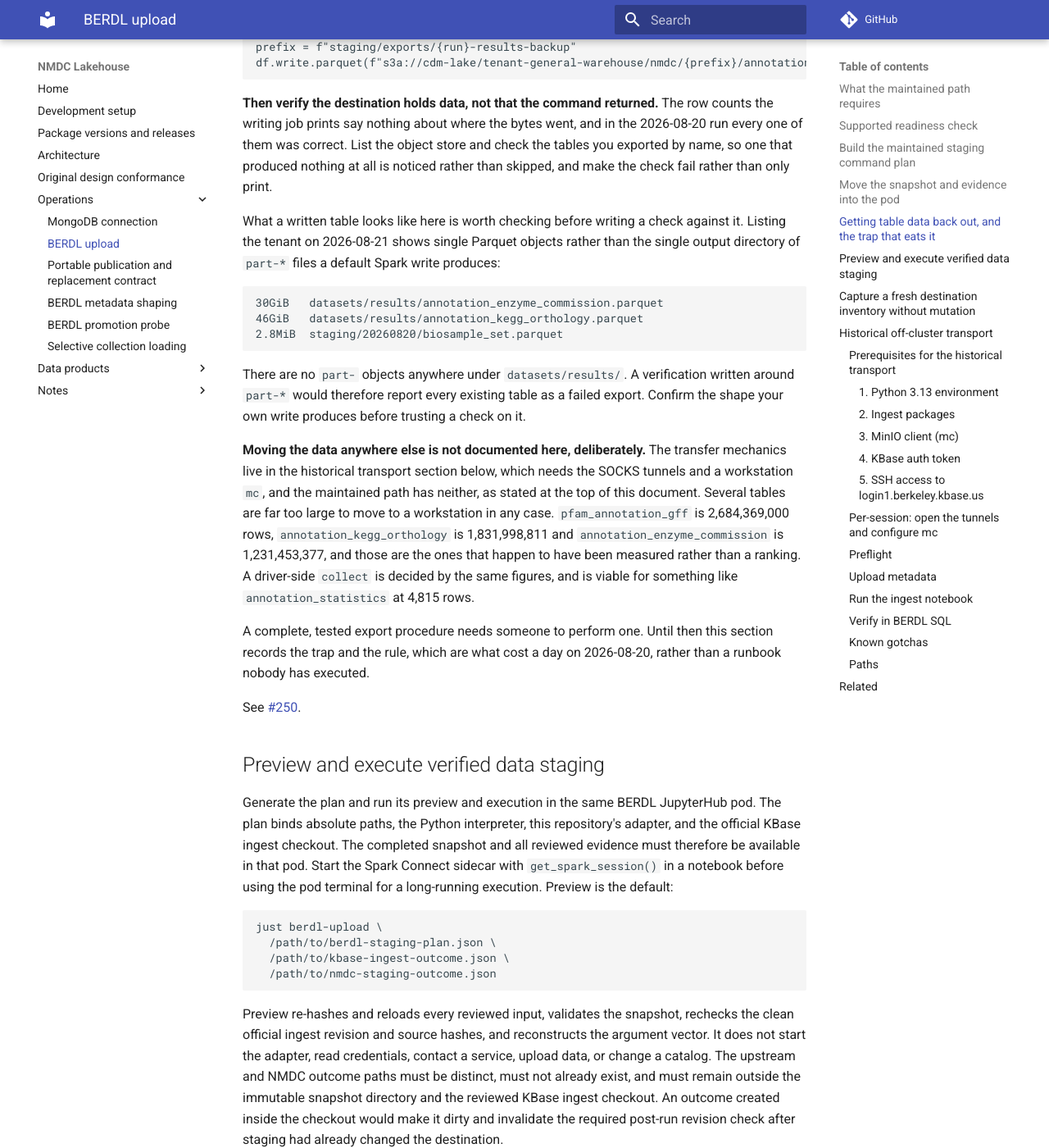
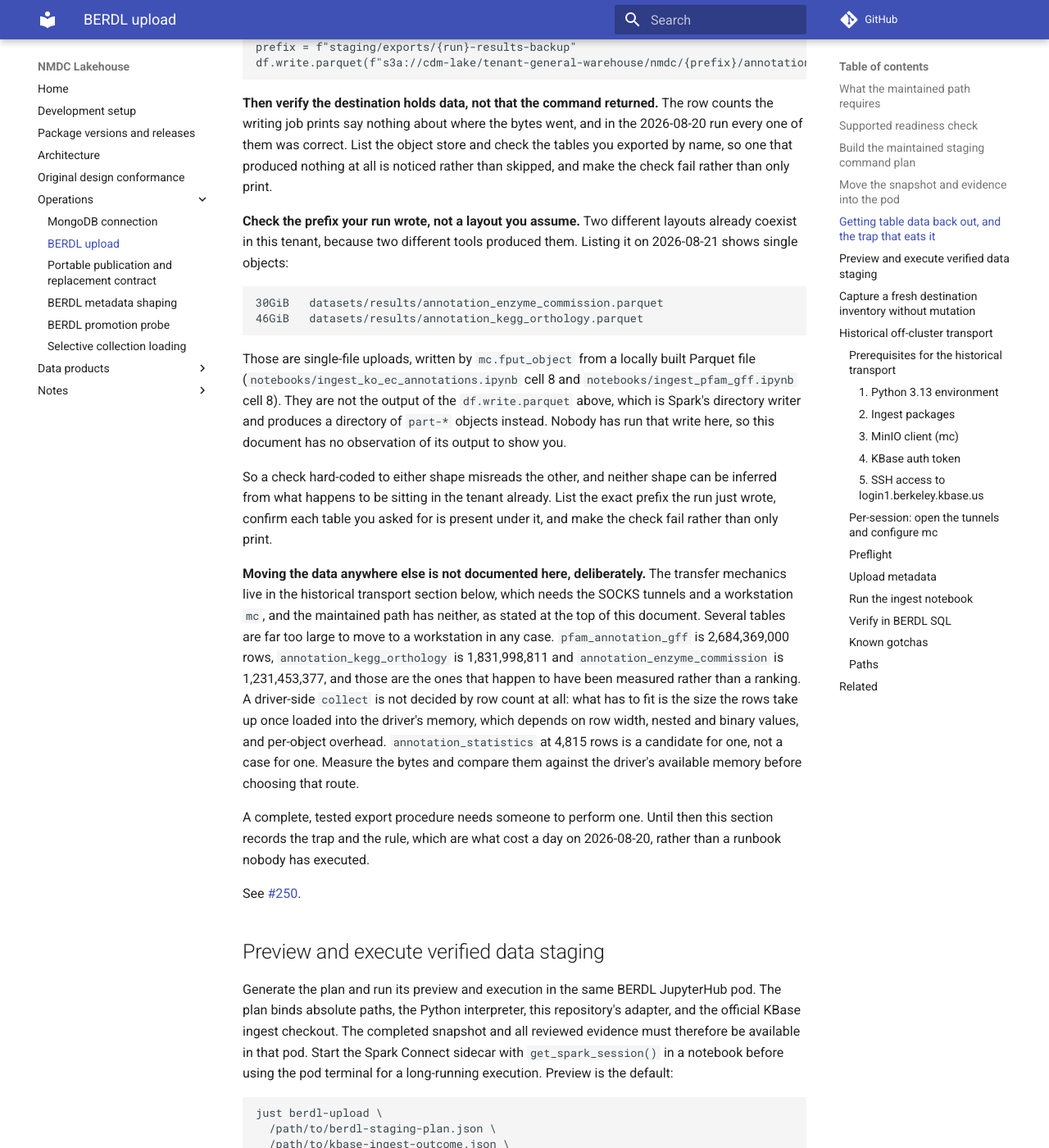
Before and after one commit to microbiomedata/nmdc-lakehouse, an MkDocs documentation site: the page built from docs/berdl-upload.md, in a window 1280 px wide and 1400 px high, scrolled down 6278 px. Shown: the whole window at 82% size. Built offline with MkDocs 1.6.1 and Material for MkDocs 9.7.7, drawn with Linux system fonts in a browser that asks for light colours; comment, search, counter and statistics services are not loaded.

Commit message:
Stop inferring the Spark writer's output from objects it did not write
The section documented a Spark df.write.parquet and then verified against a
listing of datasets/results, concluding no part- objects exist so a part-* check
would be wrong. Those objects were uploaded by mc.fput_object from locally built
Parquet files, in ingest_ko_ec_annotations.ipynb cell 8 and ingest_pfam_gff.ipynb
cell 8. Spark's directory writer produces part-* objects, and nobody has run it
here, so the document had no observation of the write it was documenting.

Both layouts exist in the tenant because two tools made them. The section now
says that, and says to list the prefix the run actually wrote instead of assuming
either shape.

Row count also cannot decide a driver-side collect. What has to fit is the size
in driver memory, so 4,815 rows is a candidate rather than a case.

Co-Authored-By: Claude Opus 5 (1M context) <noreply@anthropic.com>

````diff
--- a/docs/berdl-upload.md
+++ b/docs/berdl-upload.md
@@ -323,19 +323,26 @@ counts the writing job prints say nothing about where the bytes went, and in the
 tables you exported by name, so one that produced nothing at all is noticed
 rather than skipped, and make the check fail rather than only print.
 
-What a written table looks like here is worth checking before writing a check
-against it. Listing the tenant on 2026-08-21 shows single Parquet objects rather
-than the single output directory of `part-*` files a default Spark write produces:
+**Check the prefix your run wrote, not a layout you assume.** Two different
+layouts already coexist in this tenant, because two different tools produced
+them. Listing it on 2026-08-21 shows single objects:
 
 ```
 30GiB   datasets/results/annotation_enzyme_commission.parquet
 46GiB   datasets/results/annotation_kegg_orthology.parquet
-2.8MiB  staging/20260820/biosample_set.parquet
 ```
 
-There are no `part-` objects anywhere under `datasets/results/`. A verification
-written around `part-*` would therefore report every existing table as a failed
-export. Confirm the shape your own write produces before trusting a check on it.
+Those are single-file uploads, written by `mc.fput_object` from a locally built
+Parquet file (`notebooks/ingest_ko_ec_annotations.ipynb` cell 8 and
+`notebooks/ingest_pfam_gff.ipynb` cell 8). They are not the output of the
+`df.write.parquet` above, which is Spark's directory writer and produces a
+directory of `part-*` objects instead. Nobody has run that write here, so this
+document has no observation of its output to show you.
+
+So a check hard-coded to either shape misreads the other, and neither shape can
+be inferred from what happens to be sitting in the tenant already. List the exact
+prefix the run just wrote, confirm each table you asked for is present under it,
+and make the check fail rather than only print.
 
 **Moving the data anywhere else is not documented here, deliberately.** The
 transfer mechanics live in the historical transport section below, which needs
@@ -344,8 +351,11 @@ stated at the top of this document. Several tables are far too large to move to
 workstation in any case. `pfam_annotation_gff` is 2,684,369,000 rows,
 `annotation_kegg_orthology` is 1,831,998,811 and `annotation_enzyme_commission`
 is 1,231,453,377, and those are the ones that happen to have been measured rather
-than a ranking. A driver-side `collect` is decided by the same figures, and is
-viable for something like `annotation_statistics` at 4,815 rows.
+than a ranking. A driver-side `collect` is not decided by row count at all: what
+has to fit is the size the rows take up once loaded into the driver's memory,
+which depends on row width, nested and binary values, and per-object overhead. `annotation_statistics` at
+4,815 rows is a candidate for one, not a case for one. Measure the bytes and
+compare them against the driver's available memory before choosing that route.
 
 A complete, tested export procedure needs someone to perform one. Until then this
 section records the trap and the rule, which are what cost a day on 2026-08-20,
````
